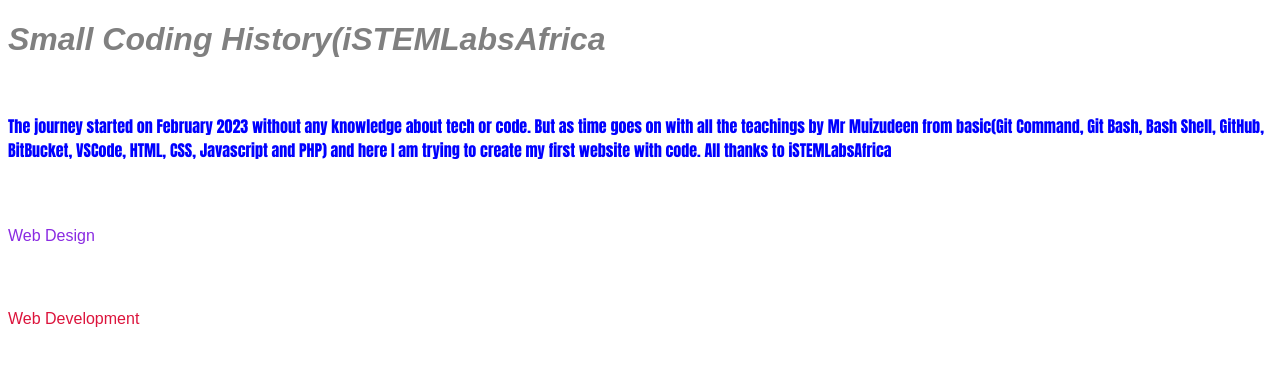
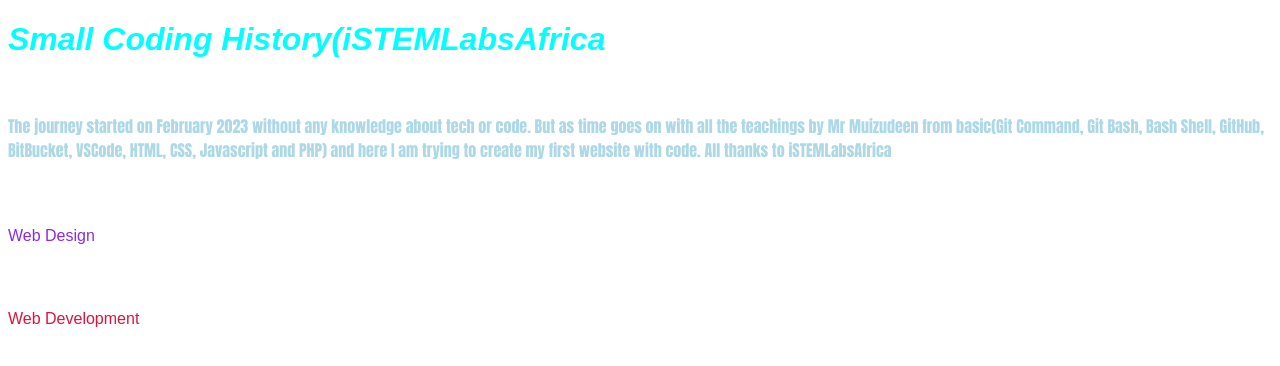
Before and after one commit to Timichris/website, a plain HTML site: page index.html in a window 1280 px wide. Drawn offline with Linux system fonts and the light colour scheme.

Commit message:
Update index.css

```diff
--- a/index.css
+++ b/index.css
@@ -2,13 +2,13 @@ h1 {
     font-family: Arial, Helvetica, sans-serif ;
     font-size: xx-large;
     font-style: oblique;
-    font: bold; color: grey;
+    font: bold; color: aqua;
 }
 p {
     font-family: Impact, Haettenschweiler, 'Arial Narrow Bold', sans-serif ;
     font-size: medium;
     font-style: normal;
-    font: 100; color: blue;
+    font: 100; color: lightblue;
 }
 
 h2 {
```
